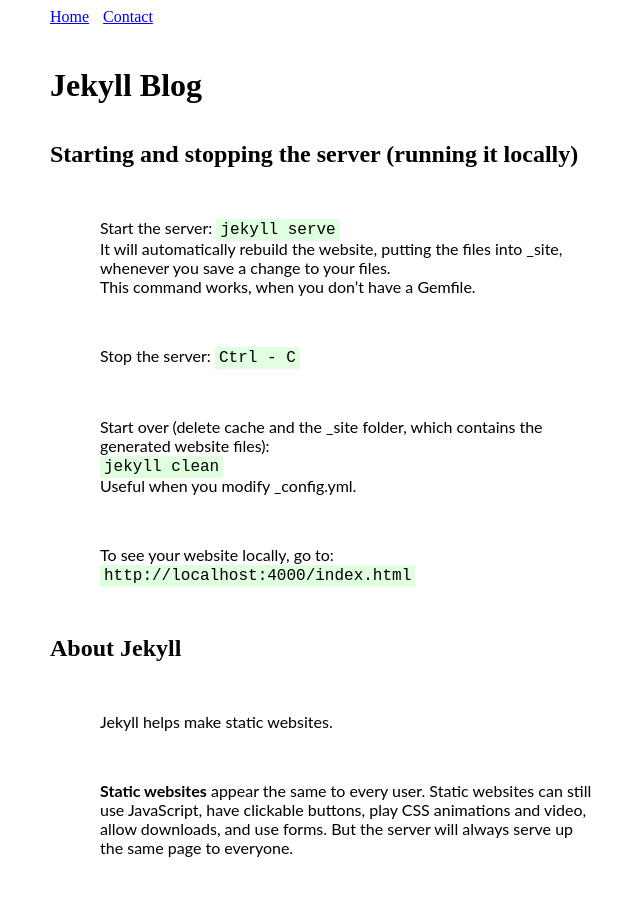
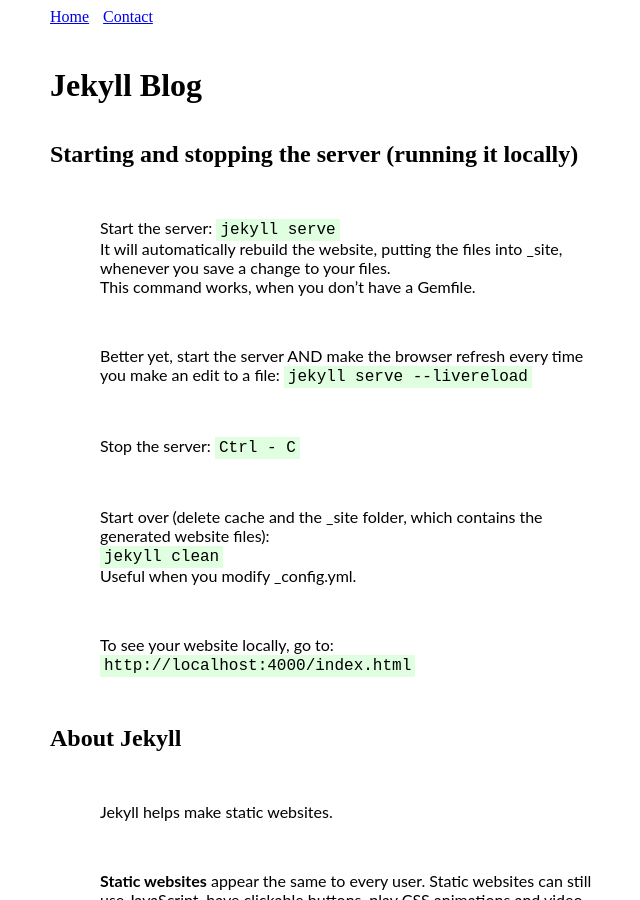
Before and after one commit to roannav/roannav.github.io, a Jekyll site: the page built from web/Jekyll-Blog.md, in a window 1280 px wide and 900 px high. Shown: the whole window, without its empty margins (290-930 px from the left). Built offline with Jekyll 4.4.1, drawn with Linux system fonts in a browser that asks for light colours.

Commit message:
small edit

```diff
--- a/web/Jekyll-Blog.md
+++ b/web/Jekyll-Blog.md
@@ -8,6 +8,8 @@
 Start the server: `jekyll serve`<br>
 It will automatically rebuild the website, putting the files into \_site, whenever you save a change to your files.<br>
 This command works, when you don't have a Gemfile.
+
+Better yet, start the server AND make the browser refresh every time you make an edit to a file: `jekyll serve --livereload`
 
 Stop the server: `Ctrl - C`
 
```
Also changed, not shown: 1 other file.
